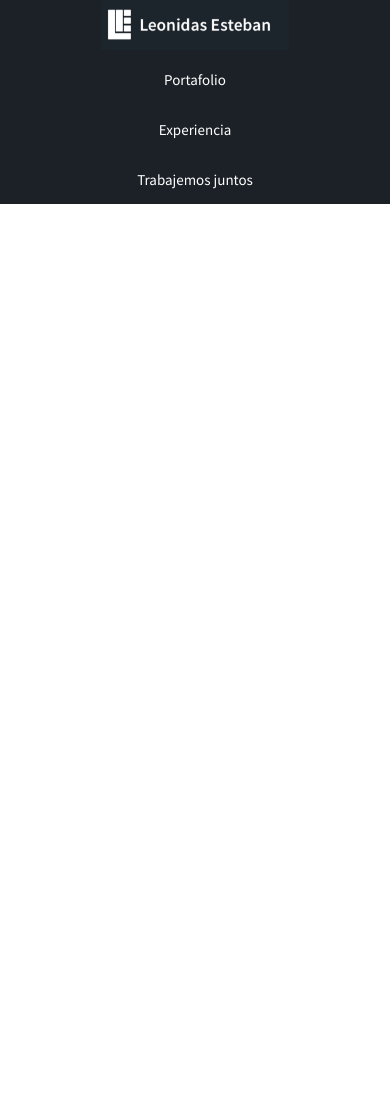
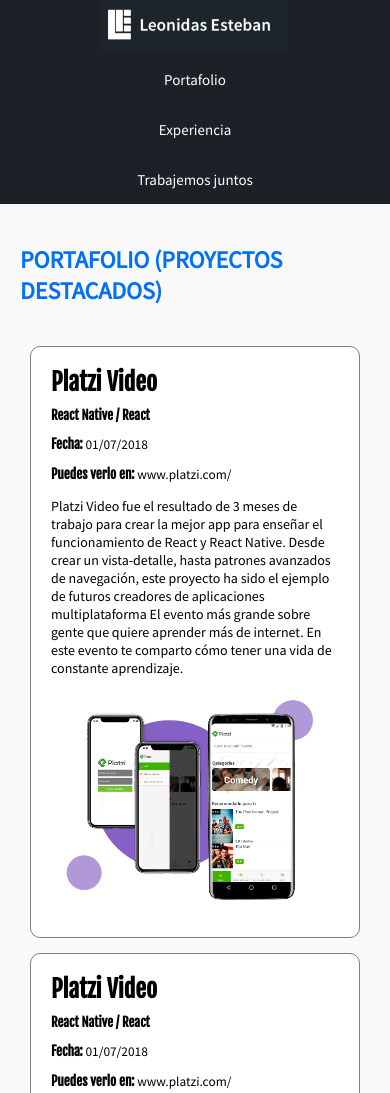
Before and after one commit to cevadev/portafolio-responsivo, a plain HTML site: page index.html in a window 390 px wide. Shown: the top 1093 px of the page. Before the commit the page ends 844 px from the top, so only its background shows below. Drawn offline with Linux system fonts and the light colour scheme.

Commit message:
Protafolio responsivo

```diff
--- a/css/styles.css
+++ b/css/styles.css
@@ -165,7 +165,7 @@ figure{
 }
  */
 .project-details{
-    width: 50rem;
+    width: 50%;
 }
 
 .project-title{
@@ -183,7 +183,11 @@ figure{
 }
 
 .project-imageContainer{
-    width: 50rem;
+    width: 50%;
+}
+
+.project-imageContainer img{
+    max-width: 100%;
 }
 
 .footer{
@@ -342,11 +346,43 @@ figure{
     .header .logo{
         text-align: center;
     }
+
+    .project{
+        display: block;
+    }
+
+    .project-details{
+        width: auto;
+        font-size: 1.6rem;
+    }
+
+    .project-title{
+        font-size: 2.4rem;
+    }
+    .project-url{
+        font-size: 1.6rem;
+    }
+    .project-course{
+        font-size: 1.3rem;
+    }
+    .project-date{
+        font-size: 1.6rem;
+    }
+    .project-description{
+        font-size: 1.4rem;
+    }
+
+    .project-imageContainer{
+        width: auto;
+        text-align: center;
+    }
 }
 
 /*====DESKTOP FIRST: APLICAMOS ESTILOS CUANDO LA DIMENSION DE LA PANTALLA ES MENOR O HASTA 480PX===*/
 @media screen and (max-width: 480px){
-
+    .project-details{
+        font-size: 1.2rem;
+    }
 }
 
 /*====DESKTOP FIRST: APLICAMOS ESTILOS CUANDO LA DIMENSION DE LA PANTALLA ES MENOR O HASTA 320PX===*/
--- a/index.html
+++ b/index.html
@@ -29,23 +29,23 @@
             </nav>
         </div>
     </header>
-    <!-- <main>
-        <section class="hero">
+     <main>
+        <!-- <section class="hero">
             <div class="container">
                 <h1>Hola! Soy <strong>Carlos Villanueva</strong> <br> desarrollador <strong>Javascript</strong> con <br> pasión por la <strong>enseñanza</strong></h1>
                 <img class="hero-image" src="./images/hero.jpg" alt="" width="500px" height="300">
             </div>
-        </section>
+        </section> -->
         <section id="portafolio" class="portfolio">
             <div class="container">
                 <h2>Portafolio (Proyectos Destacados)</h2>
                 <article class="project">
- -->
+
                     <!--Con el div logramos crear una division entre el texto del proyecto y la imagen del proyecto
                         esto nos ayuda ya que el card proyecto se divide en dos partes del lado izquierdo la informacion
                         del proyecto y del lado derecho la imagen del proyecto-->
 
-<!--                     <div class="project-details">
+                    <div class="project-details">
                         <h3 class="project-title">Platzi Video</h3>
                         <h6 class="project-course">React Native / React</h6>
                         <p class="project-date"><small><strong>Fecha:</strong> 01/07/2018</small></p>
@@ -88,6 +88,7 @@
                 </article>
             </div>
         </section>
+<!--
         <div class="container">
             <h2 class="event-list-title">Mas sobre mi Experiencia</h2>
         </div>
```
